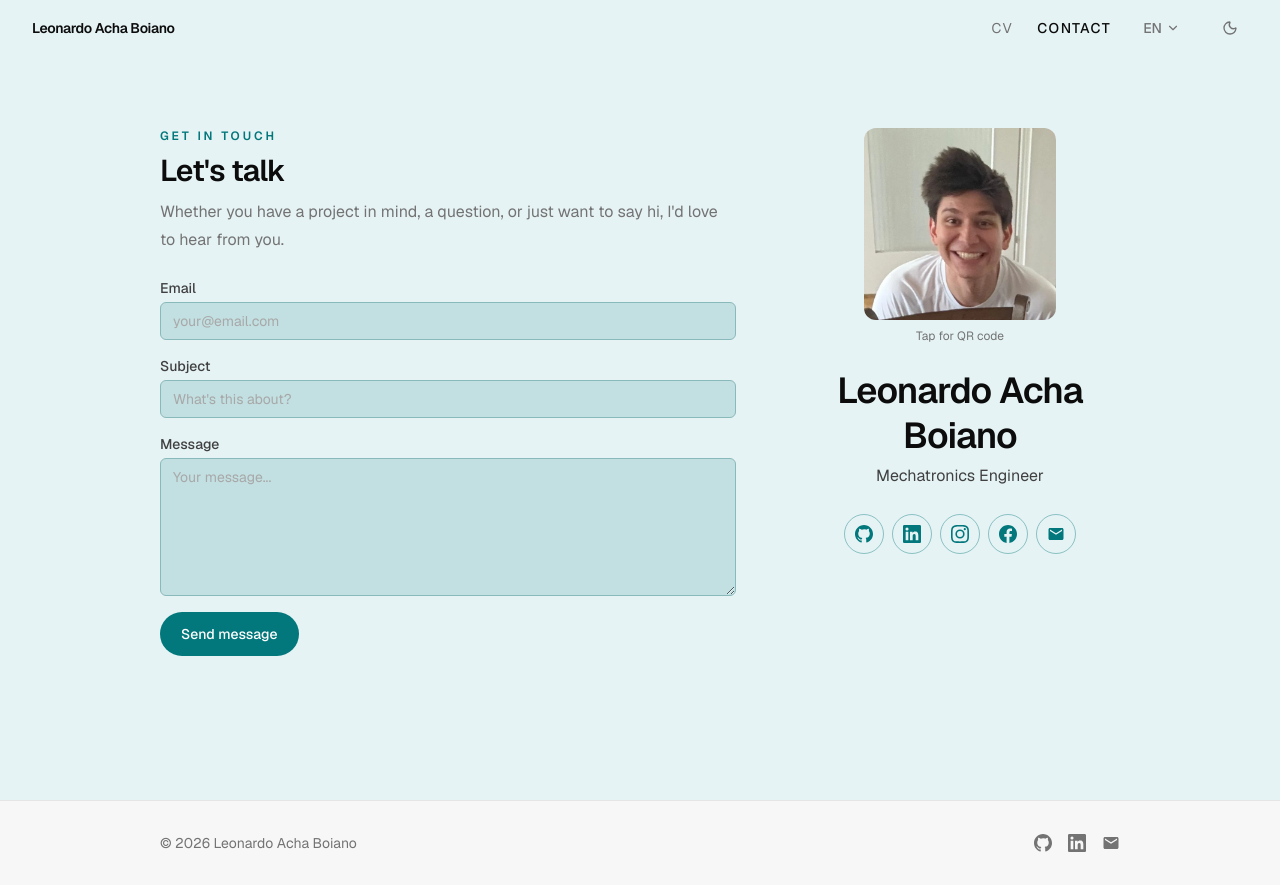
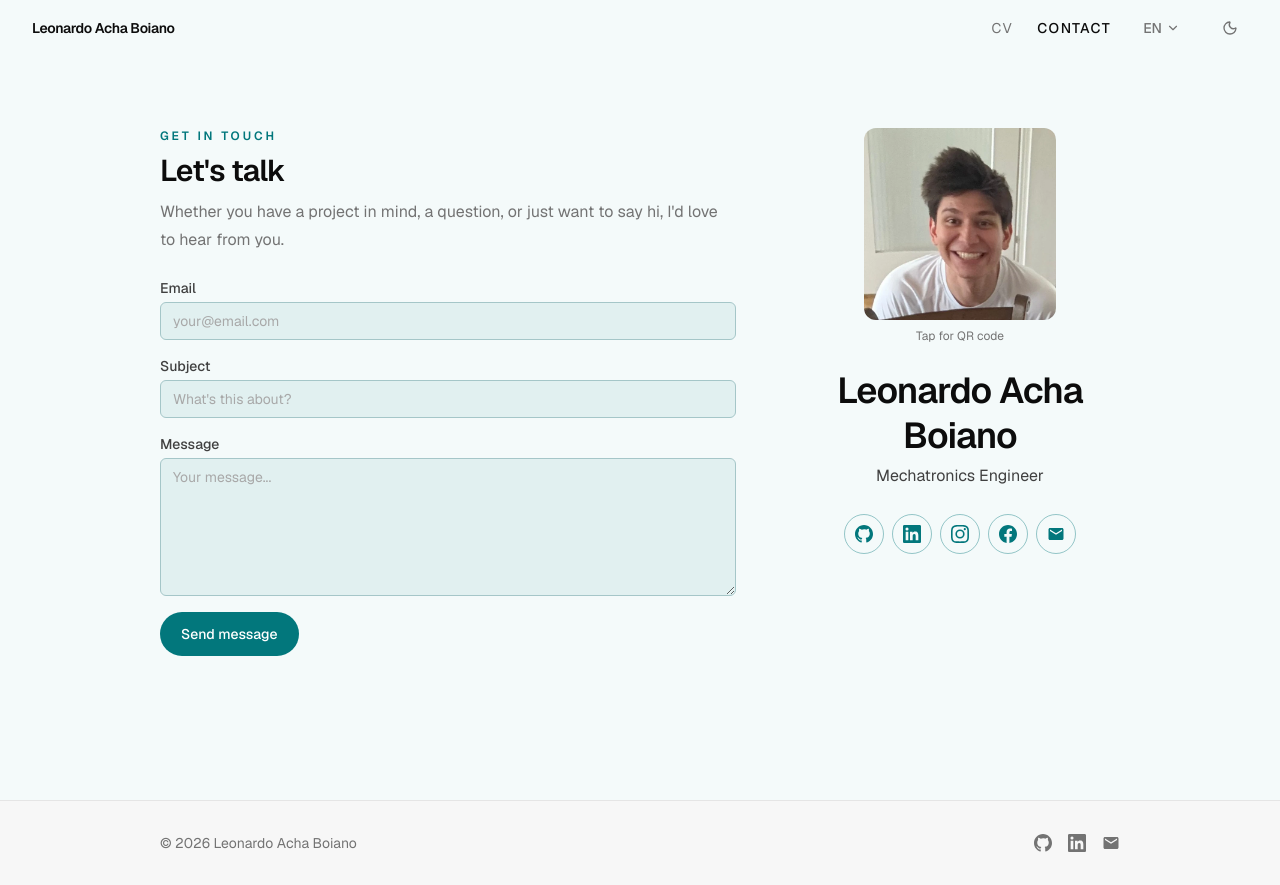
Before and after one commit to leonardoAB1/leonardoachaboiano.com, a Next.js app: page /en/contact in a window 1280 px wide. Built offline with nearby package versions, Linux system fonts and the light colour scheme.

Commit message:
style: settle the light brand surface near white with subtly deeper contact fields

```diff
--- a/src/app/globals.css
+++ b/src/app/globals.css
@@ -16,10 +16,12 @@
   --surface-0: #ffffff;
   --surface-1: #f7f7f7;
   --surface-2: #efefef;
-  /* A clear but quiet cool tint of the teal brand (#02777c) - branded and calm, yet
-     a real tint rather than near-white so it leaves tonal room for fields to sit
-     deeper on top of it instead of dissolving into the page. */
-  --surface-brand: #e6f3f4;
+  /* A light, near-white tint of the teal brand (#02777c) - a middle ground: bright
+     enough that the contact page reads close to white and open, yet tinted enough
+     that branded surfaces (home "Engineering Philosophy" section, badges) keep a
+     quiet but visible brand presence. Contact fields sit just slightly deeper than
+     this for a subtle, calm hierarchy rather than a heavy one. */
+  --surface-brand: #f4fafa;
 
   /* Border */
   --border: #e5e5e5;
--- a/src/components/contact/ContactForm.tsx
+++ b/src/components/contact/ContactForm.tsx
@@ -16,15 +16,16 @@ interface FormValues {
 }
 
 const inputClasses = cn(
-  // Light mode: the page is a quiet teal tint and the field is a clearly deeper teal
-  // (mixed further toward the brand), so the field reads as the tinted element on a
-  // lighter page. The border is teal-harmonized rather than neutral gray so it frames
-  // the field instead of competing with the tint.
+  // Light mode: the page is a light, airy teal tint and the field sits just slightly
+  // deeper than it (a small mix toward the brand), so the field reads as a subtly
+  // darker element - the calm difference we want, not a heavy one. The teal-harmonized
+  // border frames the field so even this gentle fill stays legible instead of competing
+  // with a neutral gray line.
   // Dark mode: the page is already dark, so the field lifts toward white instead, with
   // a subtler teal-tinted border.
   "w-full rounded-md border px-3 py-2",
-  "bg-[color-mix(in_srgb,var(--surface-brand),var(--color-brand)_16%)]",
-  "border-[color-mix(in_srgb,var(--border),var(--color-brand)_40%)]",
+  "bg-[color-mix(in_srgb,var(--surface-brand),var(--color-brand)_8%)]",
+  "border-[color-mix(in_srgb,var(--border),var(--color-brand)_28%)]",
   "dark:bg-[color-mix(in_srgb,var(--surface-brand),white_7%)]",
   "dark:border-[color-mix(in_srgb,var(--border),var(--color-brand)_30%)]",
   "text-sm text-ink-1 placeholder:text-ink-4",
```
